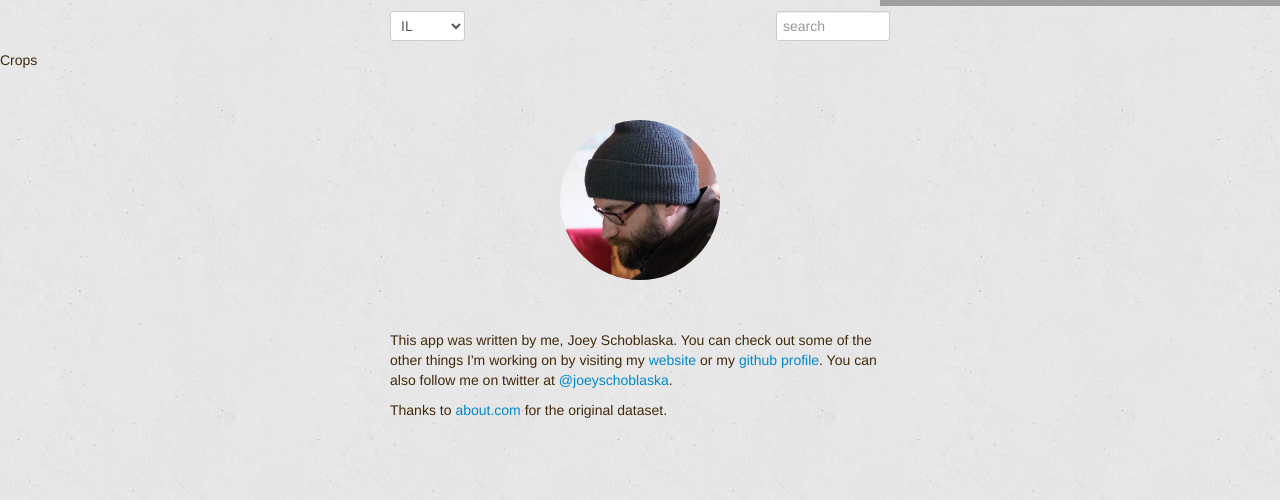
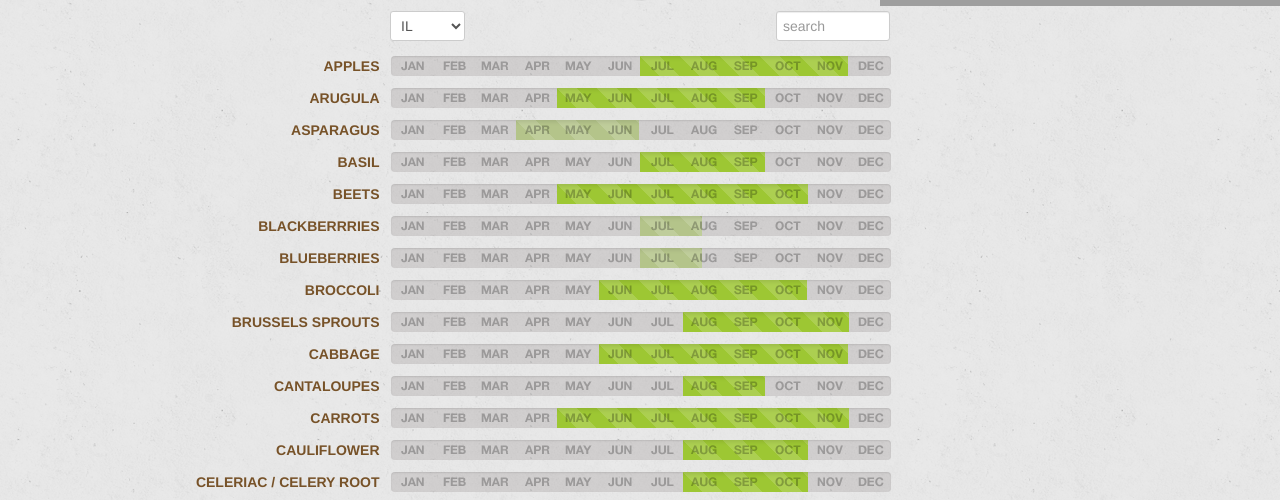
Before and after one commit to schoblaska/inseason, a React (Create React App) app: page / in a window 1280 px wide. Shown: the part 294-794 px from the top of the page. Built offline with nearby package versions, Linux system fonts and the light colour scheme; grey boxes are pictures that could not be loaded.

Commit message:
add season bars

```diff
--- a/src/components/Crops.tsx
+++ b/src/components/Crops.tsx
@@ -1,5 +1,59 @@
+import monthBars from "../images/month-bars.png";
+import strftime from "../vendor/strftime";
+
+const seasonBars = (seasons: number[][]) => {
+  const currentDay = parseInt(strftime("%j"));
+  const currentYear = new Date().getFullYear();
+  const isLeap =
+    (currentYear % 4 === 0 && currentYear % 100 !== 0) ||
+    currentYear % 400 === 0;
+  const dayOfYear = isLeap && currentDay > 59 ? currentDay - 1 : currentDay;
+
+  return (
+    <>
+      {seasons.sort().map((season, i) => {
+        const highlight =
+          season[0] <= dayOfYear && dayOfYear <= season[1] ? " in-season" : "";
+
+        const paddingOffset = i === 0 ? 0 : -seasons[i - 1][1];
+        const padding = (((season[0] + paddingOffset) / 365.0) * 500).toFixed();
+        const width = (((season[1] - season[0]) / 365.0) * 500).toFixed();
+
+        return (
+          <div
+            className={`season-bar-inner${highlight}`}
+            style={{ width: `${width}px`, marginLeft: `${padding}px` }}
+          ></div>
+        );
+      })}
+    </>
+  );
+};
+
 const Crops = ({ crops }: { crops: any }) => {
-  return <div>Crops</div>;
+  return (
+    <table>
+      <tbody>
+        {crops
+          .sort((a: any, b: any) => (a[0] < b[0] ? -1 : 1)) // sort alphabetically
+          .map((crop: any) => (
+            <tr key={crop[0]}>
+              <td className="name">{crop[0]}</td>
+              <td className="bar" style={{ position: "relative" }}>
+                <div className="season-bar">
+                  <img
+                    src={monthBars}
+                    className="month-bars"
+                    alt="month bars"
+                  />
+                  {seasonBars(crop[1])}
+                </div>
+              </td>
+            </tr>
+          ))}
+      </tbody>
+    </table>
+  );
 };
 
 export default Crops;
```
Also changed, not shown: src/vendor/strftime.js (added).
